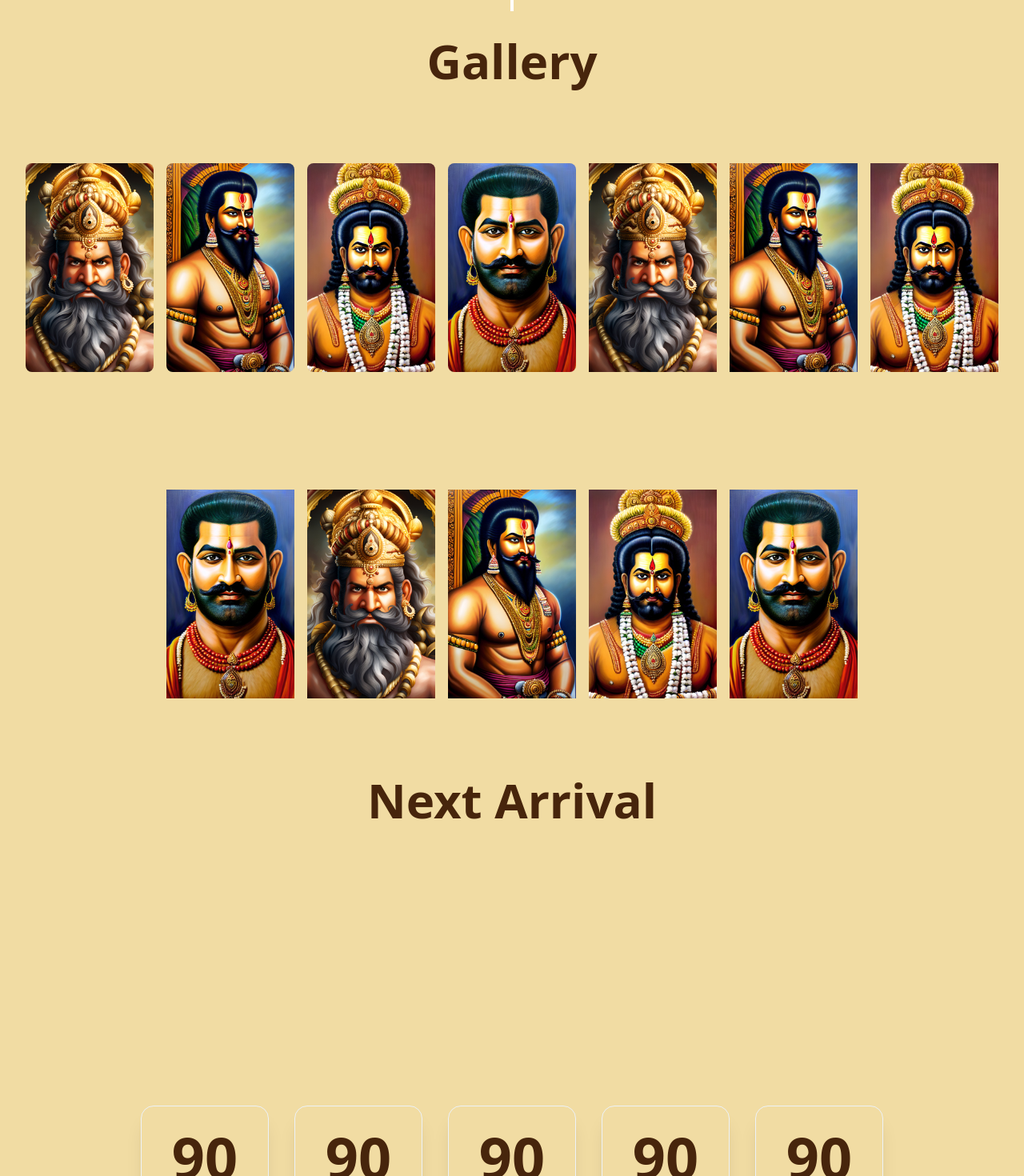
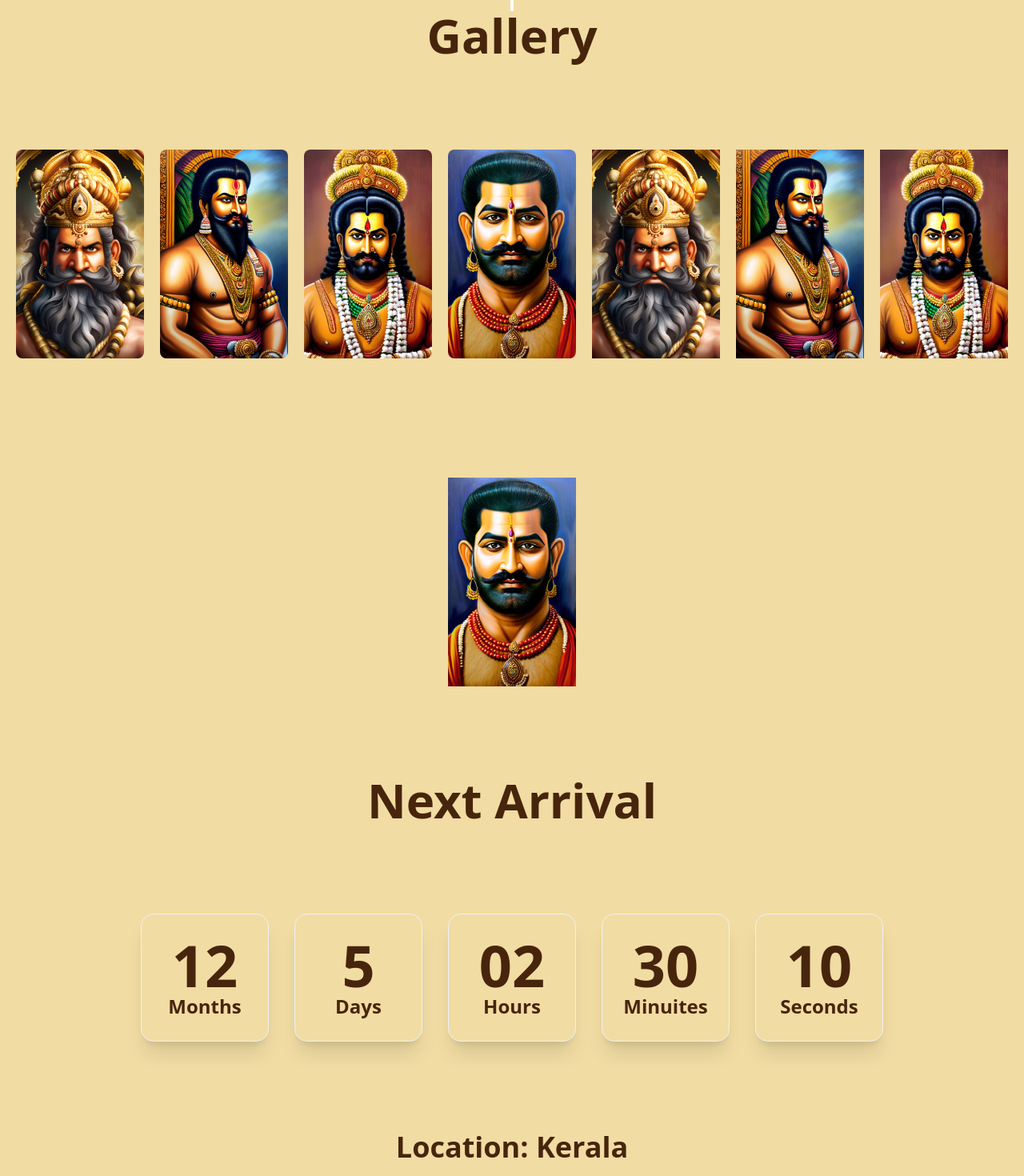
Before and after one commit to Abinsonsuresh/Maveli_Portfolio, a React (Vite) app: page / in a window 1280 px wide. Shown: the part 4180-5650 px from the top of the page at 80% size. Built offline with nearby package versions, Linux system fonts and the light colour scheme.

Commit message:
minor changes added

```diff
--- a/package.json
+++ b/package.json
@@ -17,6 +17,7 @@
     "react-icons": "^4.10.1",
     "react-router-dom": "^6.15.0",
     "react-vertical-timeline-component": "^3.6.0",
+    "tailwind-scrollbar-hide": "^1.1.7",
     "typewriter-effect": "^2.20.1"
   },
   "devDependencies": {
--- a/src/Pages/Arrival.jsx
+++ b/src/Pages/Arrival.jsx
@@ -3,41 +3,48 @@ import React from 'react'
 const Arrival = () => {
   return (
    <>
-   <div className='flex justify-center my-8 '>
+   <div className='flex justify-center my-8 h-full'>
         <h3 className='font-bold text-6xl'>Next Arrival</h3>
    </div>
 
-   <div className='flex flex-col md:flex-row justify-center items-center h-full md:h-screen gap-8 my-8'>
+   <div className='flex flex-col md:flex-row justify-center items-center h-full  gap-8 my-28'>
    <div className='border border-secondary rounded-2xl shadow-xl bg-primary p-8 h-40 w-40 flex justify-center items-center flex-col'>
-            <p className='md:text-7xl text-3xl font-bold'>90</p>
-            <p className='md:text-2xl text-2xl font-bold'>Days</p>
+            <p className='md:text-7xl text-3xl font-bold'>12</p>
+            <p className='md:text-2xl text-2xl font-bold'>Months</p>
+
         </div>
 
 
         <div className='border border-secondary rounded-2xl shadow-xl bg-primary p-8 h-40 w-40  flex justify-center items-center flex-col'>
-            <p className='md:text-7xl text-3xl font-bold'>90</p>
-            <p className='md:text-2xl text-2xl font-bold'>Months</p>
+            <p className='md:text-7xl text-3xl font-bold'>5</p>
+            <p className='md:text-2xl text-2xl font-bold'>Days</p>
+
         </div>
 
 
 
         <div className='border border-secondary rounded-2xl shadow-xl bg-primary p-8 h-40 w-40  flex justify-center items-center flex-col'>
-            <p className='md:text-7xl text-3xl font-bold'>90</p>
+            <p className='md:text-7xl text-3xl font-bold'>02</p>
             <p className='md:text-2xl text-2xl font-bold'>Hours</p>
         </div>
 
 
 
         <div className='border border-secondary rounded-2xl shadow-xl bg-primary p-8 h-40 w-40  flex justify-center items-center flex-col'>
-            <p className='md:text-7xl text-3xl font-bold'>90</p>
+            <p className='md:text-7xl text-3xl font-bold'>30</p>
             <p className='md:text-2xl text-2xl font-bold'>Minuites</p>
         </div>
 
 
         <div className='border border-secondary rounded-2xl shadow-xl bg-primary p-8 h-40 w-40 flex justify-center items-center flex-col'>
-            <p className='md:text-7xl text-3xl font-bold'>90</p>
+            <p className='md:text-7xl text-3xl font-bold'>10</p>
             <p className='md:text-2xl text-2xl font-bold'>Seconds</p>
         </div>
+
+
+   </div>
+   <div className='flex justify-center my-8 '>
+        <h3 className='font-bold text-4xl'>Location: Kerala</h3>
    </div>
 
    </>
--- a/src/Pages/Gallery.jsx
+++ b/src/Pages/Gallery.jsx
@@ -9,10 +9,10 @@ import img4 from '../assets/Gallery/4.jpg'
 const Gallery = () => {
   return (
     <>
-   <div className='flex justify-center my-8 '>
+   <div className='flex justify-center h-full'>
         <h3 className='font-bold text-6xl'>Gallery</h3>
    </div>
-    <div className='flex flex-wrap justify-center items-center gap-4 h-full md:h-screen'>
+    <div className='flex flex-wrap justify-center items-center gap-5 h-full my-12 min-h-[100vh] '>
         <img src={img4} className='w-40 rounded-lg hover:scale-105' alt="" />
         <img src={img1} className='w-40 rounded-lg hover:scale-105' alt="" />
         <img src={img2} className='w-40 rounded-lg hover:scale-105' alt="" />
@@ -25,10 +25,7 @@ const Gallery = () => {
         <img src={img3} className='w-40' alt="" />
 
 
-        <img src={img4} className='w-40' alt="" />
-        <img src={img1} className='w-40' alt="" />
-        <img src={img2} className='w-40' alt="" />
-        <img src={img3} className='w-40' alt="" />
+
 
 
     </div>
--- a/src/Pages/Home.jsx
+++ b/src/Pages/Home.jsx
@@ -19,11 +19,13 @@ import Gallery from './Gallery'
 const Home = () => {
   return (
     <>
-    <div className='mx-4 overflow-hidden'>
+    <div className='mx-4 overflow-hidden scrollbar-hide'>
         <Navbar/>
         <MainHome/>
         <About/>
+        <div >
         <Timeline/>
+        </div>
         <Gallery/>
 
         <Arrival/>
--- a/src/Pages/Timeline.jsx
+++ b/src/Pages/Timeline.jsx
@@ -8,7 +8,7 @@ import flwr from '../assets/flwr.png'
 const Timeline = () => {
     return (
         <>
-            <div className='flex relative w-full h-full justify-center items-center'>
+            <div className='flex relative w-full h-full justify-center items-center overflow-hidden '>
                 <div className='absolute top-52 left-100 opacity-60'>
                     <img src={flwr} className='w-full' alt="" />
                 </div>
--- a/tailwind.config.js
+++ b/tailwind.config.js
@@ -25,5 +25,7 @@ module.exports = {
       },
     },
   },
-  plugins: [],
+  plugins: [
+
+  ],
 }
```
Also changed, not shown: 1 other file (tests, documents, lock files or other folders).
